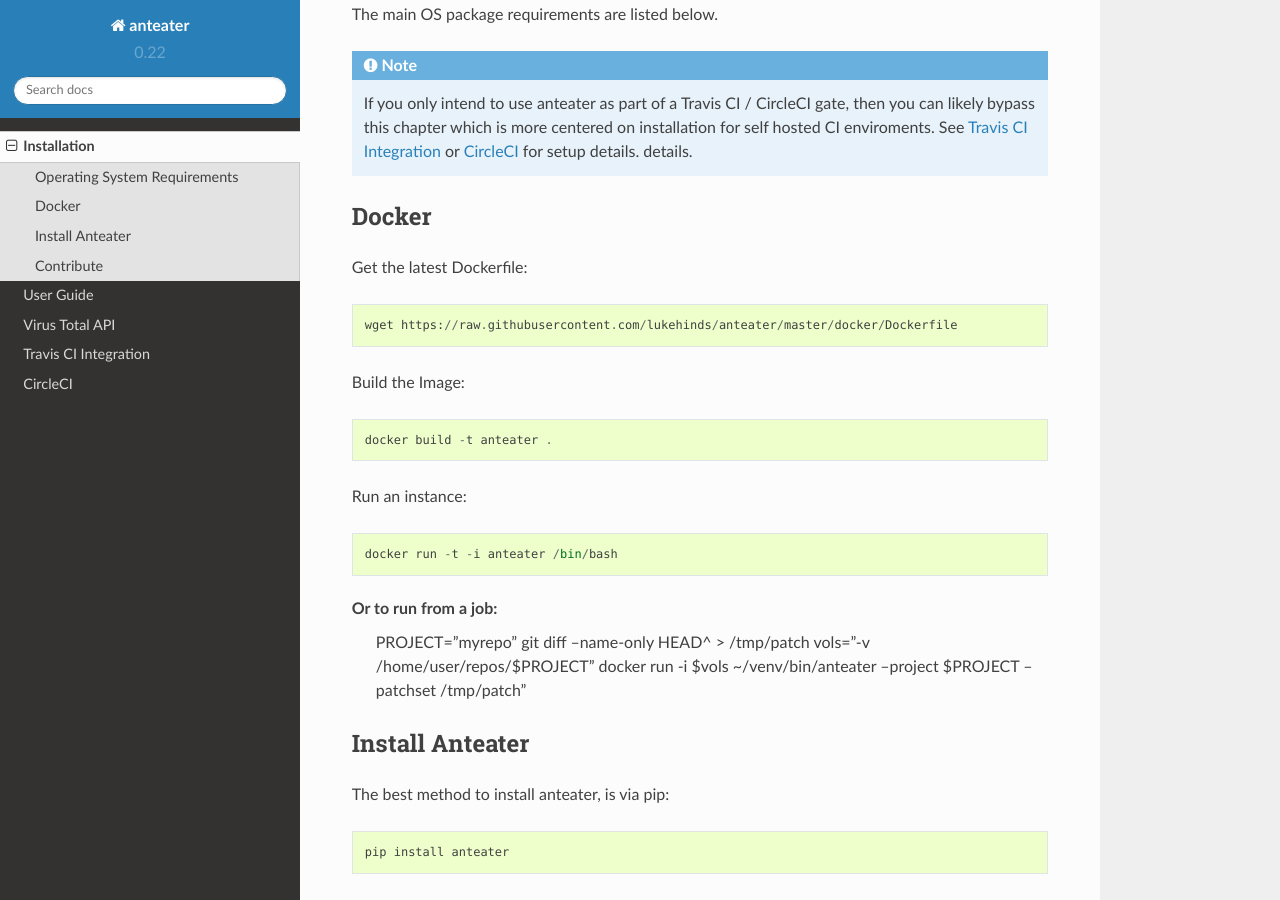
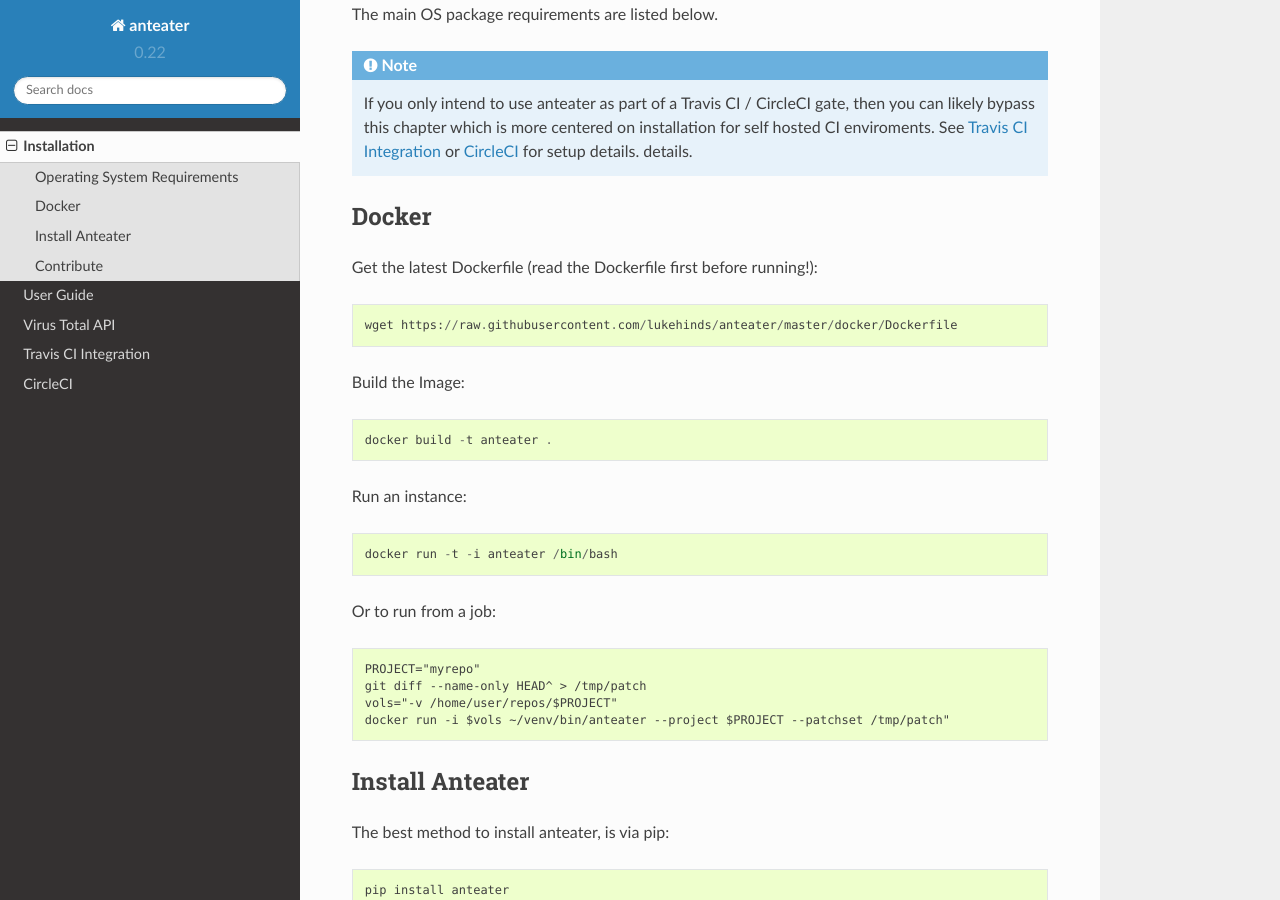
Before and after one commit to anteater/anteater, a Sphinx documentation site: the page built from docs/installation.rst, in a window 1280 px wide and 900 px high, scrolled down 309 px. Built offline with Sphinx 7.4.7 and the Read the Docs theme 2.0.0, drawn with Linux system fonts in a browser that asks for light colours; formulas are drawn with MathJax 3; the version number is read from the project's files by our own code.

Commit message:
Quick docs fix

```diff
--- a/docs/installation.rst
+++ b/docs/installation.rst
@@ -21,7 +21,7 @@
 Docker
 ------
 
-Get the latest Dockerfile::
+Get the latest Dockerfile (read the Dockerfile first before running!)::
 
     wget https://raw.githubusercontent.com/lukehinds/anteater/master/docker/Dockerfile
 
@@ -32,10 +32,10 @@
 
 Run an instance::
 
-
     docker run -t -i anteater /bin/bash
 
-Or to run from a job:
+Or to run from a job::
+
     PROJECT="myrepo"
     git diff --name-only HEAD^ > /tmp/patch
     vols="-v /home/user/repos/$PROJECT"
```
